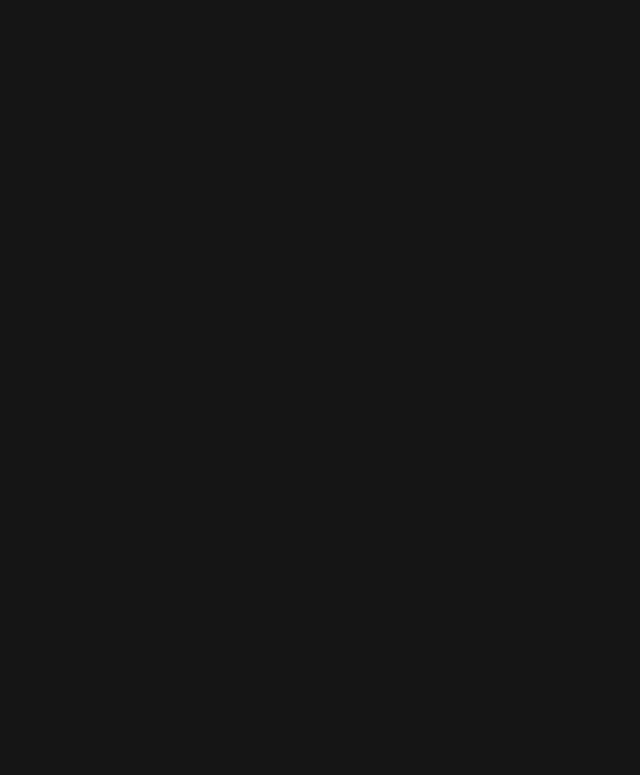
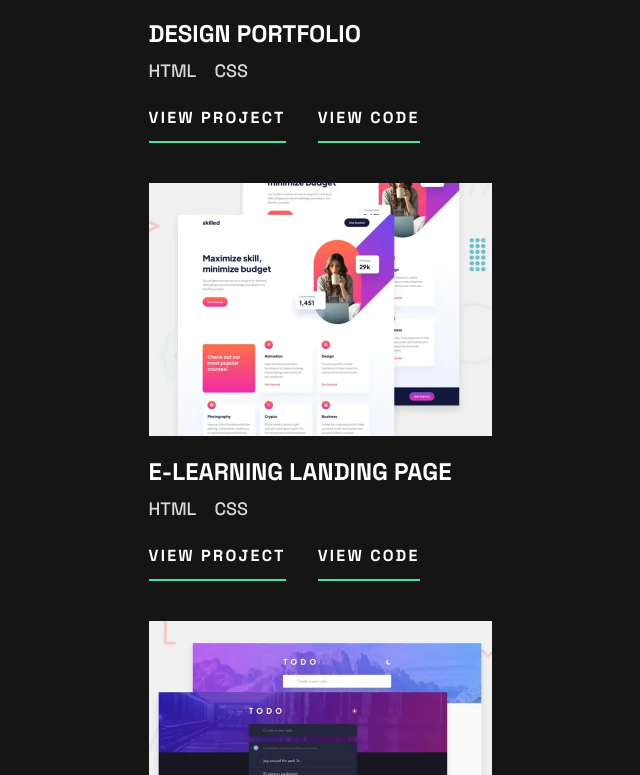
Before and after one commit to EkaAbashidze/single-page-developer-portfolio, a React (Create React App) app: page / in a window 1280 px wide. Shown: the part 1765-2540 px from the top of the page, without its empty margins (320-960 px from the left). Before the commit the page ends 1510 px from the top, so only its background shows below. Built offline with nearby package versions, Linux system fonts and the light colour scheme.

Commit message:
project component setup, passed down imgs, titles, arrays as props

```diff
--- /dev/null
+++ b/src/components/Project.tsx
@@ -0,0 +1,34 @@
+import React from 'react'
+
+export default function Project({photo, title, arr}: {photo: string, title: string, arr: string[]}) {
+  return (
+    <div className="text-white max-w-[343px] mx-auto pb-[40px]">
+      <img src={photo} alt="" className='cursor-pointer'/>
+      <h2 className=' font-grotesk-bold text-[24px] leading-[32px] pt-[20px] cursor-pointer'>{title}</h2>
+
+      <div className='flex gap-x-[18px] text-grey font-grotesk-medium text-[18px] leading-[28px] pt-[7px] pb-[20px]' >
+
+
+        {arr.map(stack => <h3>{stack}</h3>)}
+
+
+      </div>
+
+      <div className="flex gap-x-8">
+        <button className="flex flex-col items-center gap-y-[10px]">
+          <h2 className="font-grotesk-bold text-base leading-[26px] tracking-[2.26px]">
+            VIEW PROJECT
+          </h2>
+          <div className="w-full h-[2px] bg-green"></div>
+        </button>
+
+        <button className="flex flex-col items-center gap-y-[10px]">
+          <h2 className="font-grotesk-bold text-base leading-[26px] tracking-[2.26px]">
+            VIEW CODE
+          </h2>
+          <div className="w-full h-[2px] bg-green"></div>
+        </button>
+      </div>
+    </div>
+  );
+}
--- a/src/components/Projects.tsx
+++ b/src/components/Projects.tsx
@@ -1,22 +1,41 @@
 import React from 'react'
+import Project from './Project';
+import Thumb1 from "../assets/images/thumbnail-project-1-small.webp"
+import Thumb2 from "../assets/images/thumbnail-project-2-small.webp"
+import Thumb3 from "../assets/images/thumbnail-project-3-small.webp"
+import Thumb4 from "../assets/images/thumbnail-project-4-small.webp"
+import Thumb5 from "../assets/images/thumbnail-project-5-small.webp"
+import Thumb6 from "../assets/images/thumbnail-project-6-small.webp"
 
 export default function Projects() {
+
+
+  const stacks: string[] = ["HTML", "CSS"];
+  const stacksAll: string[] = ["HTML", "CSS", "JAVASCRIPT"];
+
+
   return (
     <>
-    <div className="text-white pb-[40px] flex justify-between max-w-[343px] mx-auto items-center">
-      <h1 className='font-grotesk-bold text-[40px] leading-[40px] tracking-[-1.14px]' >Projects</h1>
-      <button className='flex flex-col items-center gap-y-[10px]'>
-        <h2 className='font-grotesk-bold text-base leading-[26px] tracking-[2.26px]' >CONTACT ME</h2>
-        <div className='w-[120px] h-[2px] bg-green' ></div>
-      </button>
+      <div className="text-white pb-[40px] flex justify-between max-w-[343px] mx-auto items-center">
+        <h1 className="font-grotesk-bold text-[40px] leading-[40px] tracking-[-1.14px]">
+          Projects
+        </h1>
+        <button className="flex flex-col items-center gap-y-[10px]">
+          <h2 className="font-grotesk-bold text-base leading-[26px] tracking-[2.26px]">
+            CONTACT ME
+          </h2>
+          <div className="w-[120px] h-[2px] bg-green"></div>
+        </button>
       </div>
 
-
       <div>
-
+        <Project photo={Thumb1} title="DESIGN PORTFOLIO" arr={stacks} />
+        <Project photo={Thumb2} title="E-LEARNING LANDING PAGE" arr={stacks}/>
+        <Project photo={Thumb3} title="TODO WEB APP" arr={stacksAll}/>
+        <Project photo={Thumb4} title="ENTERTAINMENT WEB APP" arr={stacksAll}/>
+        <Project photo={Thumb5} title="MEMORY GAME" arr={stacksAll}/>
+        <Project photo={Thumb6} title="ART GALLERY SHOWCASE" arr={stacksAll}/>
       </div>
-
-
     </>
   );
 }
```
